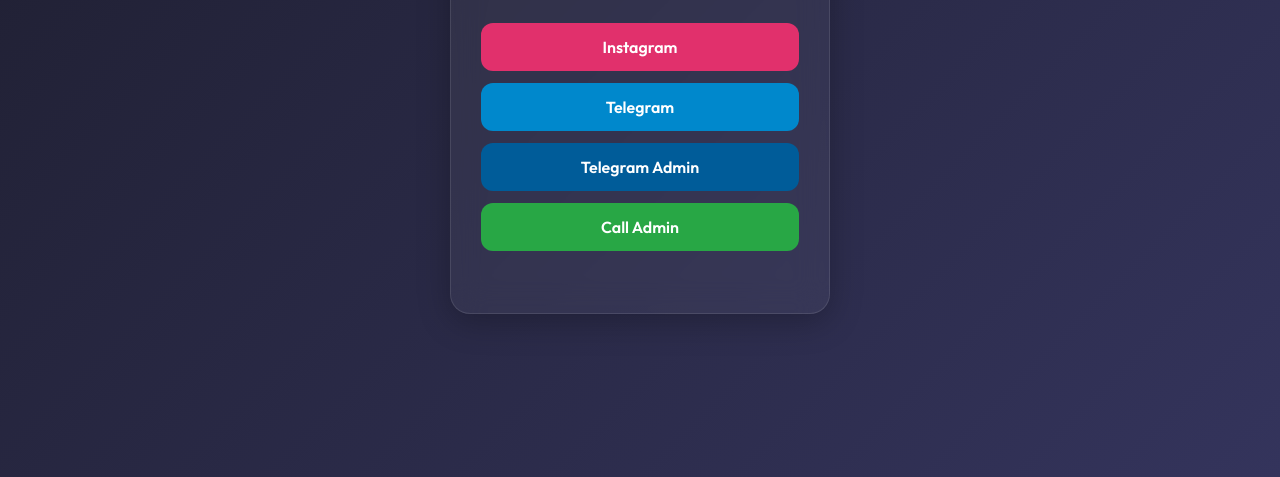
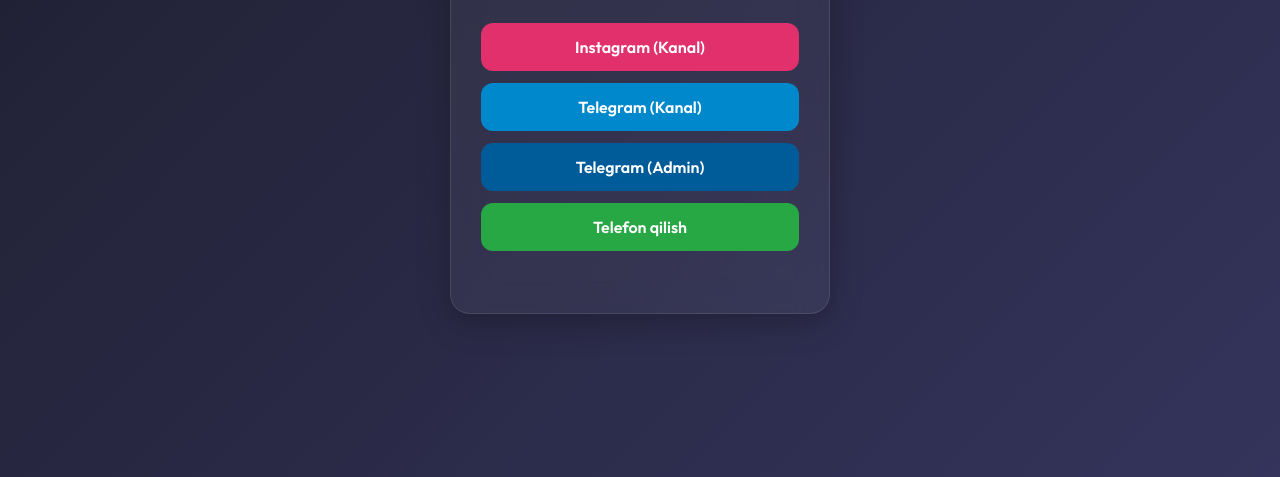
Before and after one commit to kha1mamatov/intellona, a plain HTML site: page index.html in a window 1280 px wide. Shown: the part 323-800 px from the top of the page. Drawn offline with Linux system fonts and the light colour scheme.

Commit message:
Update index.html

```diff
--- a/index.html
+++ b/index.html
@@ -94,10 +94,10 @@
     <img src="your-logo.png" alt="Intellona Logo" class="logo" />
     <h1>Intellona</h1>
 
-    <a href="https://instagram.com/yourpage" class="btn instagram" target="_blank">Instagram</a>
-    <a href="https://t.me/yourchannel" class="btn telegram" target="_blank">Telegram</a>
-    <a href="https://t.me/youradmin" class="btn telegram-admin" target="_blank">Telegram Admin</a>
-    <a href="tel:+1234567890" class="btn phone">Call Admin</a>
+    <a href="https://instagram.com/yourpage" class="btn instagram" target="_blank">Instagram (Kanal)</a>
+    <a href="https://t.me/yourchannel" class="btn telegram" target="_blank">Telegram (Kanal)</a>
+    <a href="https://t.me/youradmin" class="btn telegram-admin" target="_blank">Telegram (Admin)</a>
+    <a href="tel:+998949308575" class="btn phone">Telefon qilish</a>
   </div>
 </body>
 </html>
```
